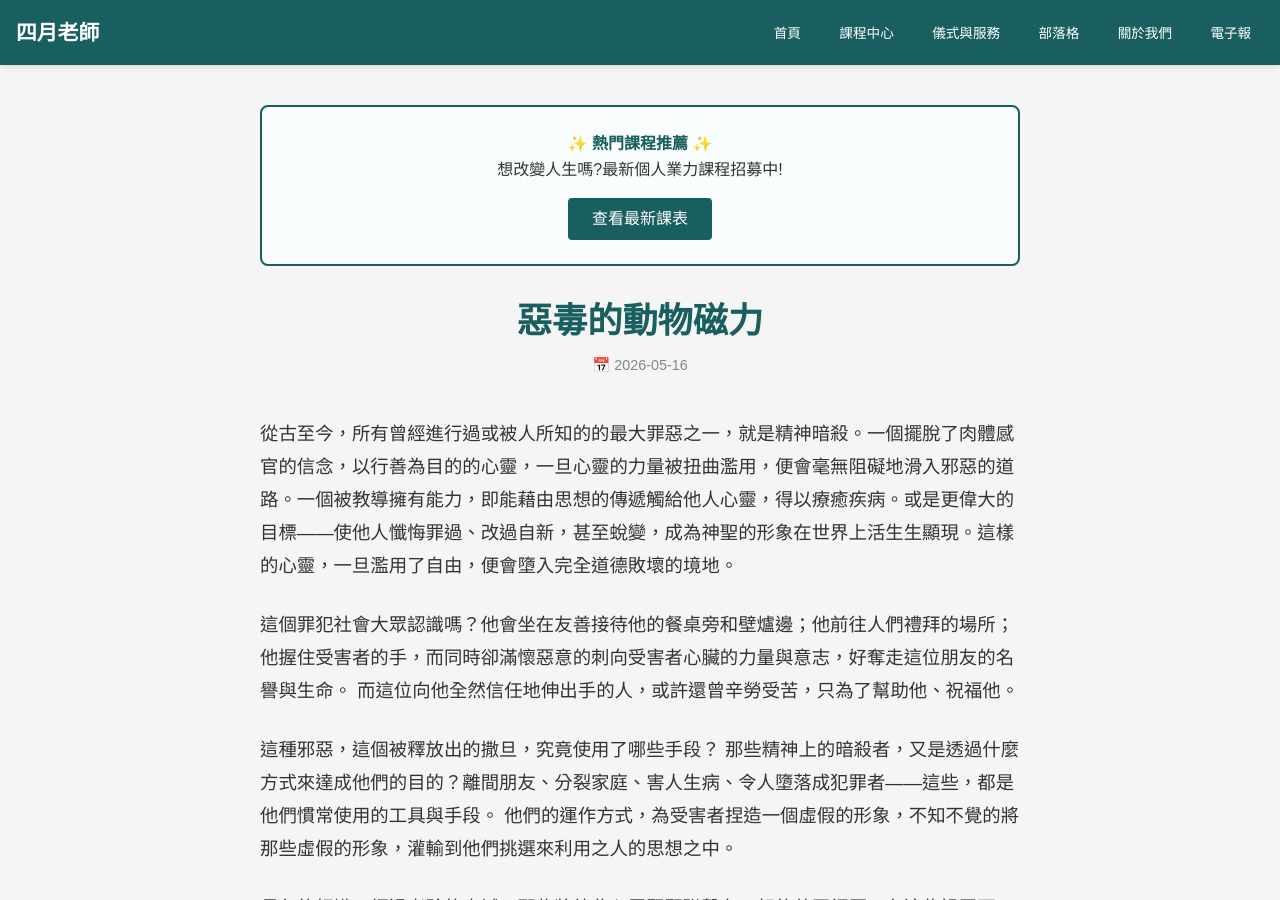
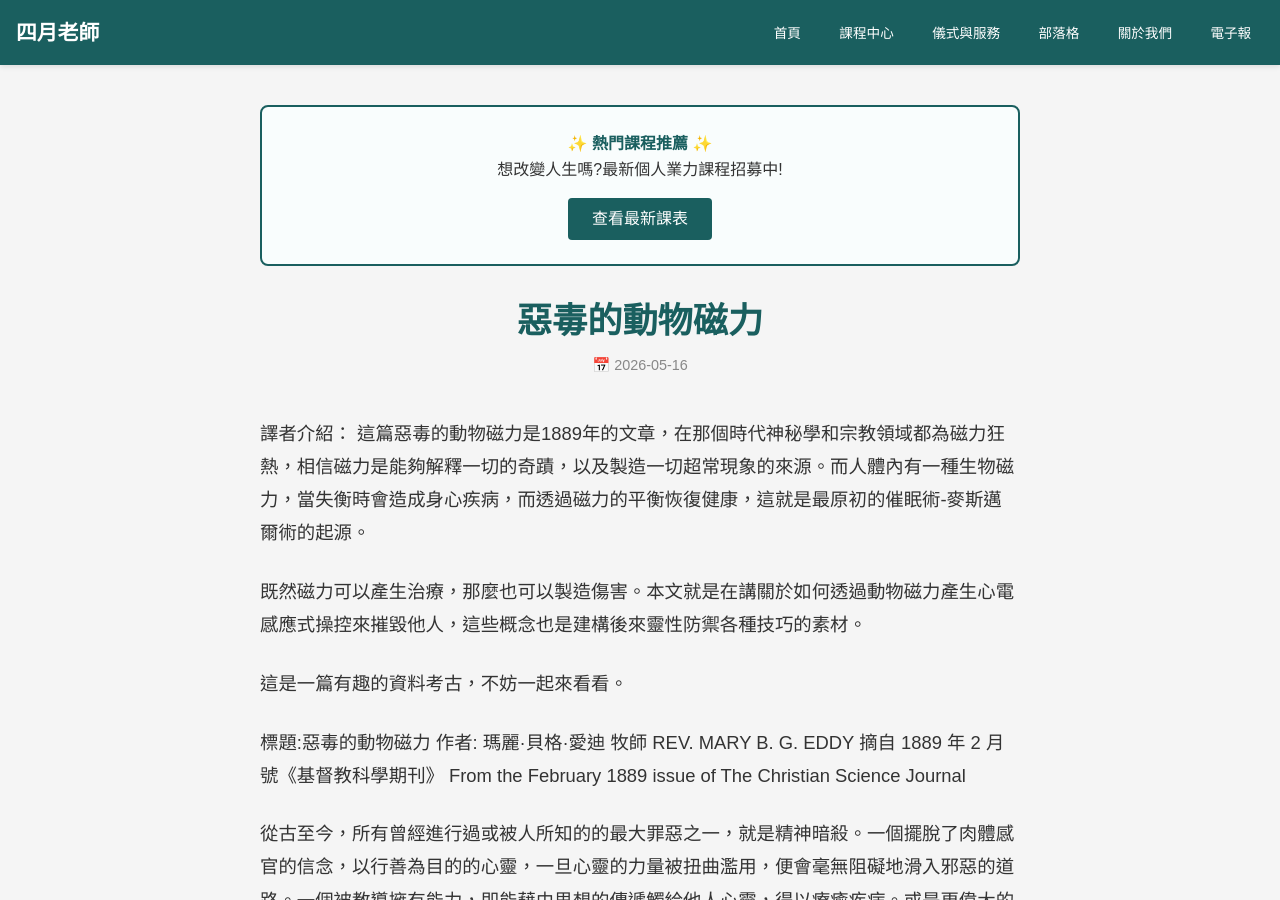
Before and after one commit to light4uliuphone-lang/hoodoo, a Jekyll site: the page built from _posts/2026-05-15-MALICIOUS-ANIMAL-MAGNETISM.md, in a window 1280 px wide and 900 px high. Built offline with Jekyll 4.4.1, drawn with Linux system fonts in a browser that asks for light colours.

Commit message:
Add files via upload

```diff
--- a/_posts/2026-05-15-MALICIOUS-ANIMAL-MAGNETISM.md
+++ b/_posts/2026-05-15-MALICIOUS-ANIMAL-MAGNETISM.md
@@ -6,7 +6,17 @@ author: 靈火巫境
 category: [life]
 ---
 
+譯者介紹：
+這篇惡毒的動物磁力是1889年的文章，在那個時代神秘學和宗教領域都為磁力狂熱，相信磁力是能夠解釋一切的奇蹟，以及製造一切超常現象的來源。而人體內有一種生物磁力，當失衡時會造成身心疾病，而透過磁力的平衡恢復健康，這就是最原初的催眠術-麥斯邁爾術的起源。
 
+既然磁力可以產生治療，那麼也可以製造傷害。本文就是在講關於如何透過動物磁力產生心電感應式操控來摧毀他人，這些概念也是建構後來靈性防禦各種技巧的素材。
+
+這是一篇有趣的資料考古，不妨一起來看看。
+
+
+標題:惡毒的動物磁力
+作者: 瑪麗·貝格·愛迪 牧師  REV. MARY B. G. EDDY
+摘自 1889 年 2 月號《基督教科學期刊》 From the February 1889 issue of The Christian Science Journal
 
 從古至今，所有曾經進行過或被人所知的的最大罪惡之一，就是精神暗殺。一個擺脫了肉體感官的信念，以行善為目的的心靈，一旦心靈的力量被扭曲濫用，便會毫無阻礙地滑入邪惡的道路。一個被教導擁有能力，即能藉由思想的傳遞觸給他人心靈，得以療癒疾病。或是更偉大的目標——使他人懺悔罪過、改過自新，甚至蛻變，成為神聖的形象在世界上活生生顯現。這樣的心靈，一旦濫用了自由，便會墮入完全道德敗壞的境地。
 
```
